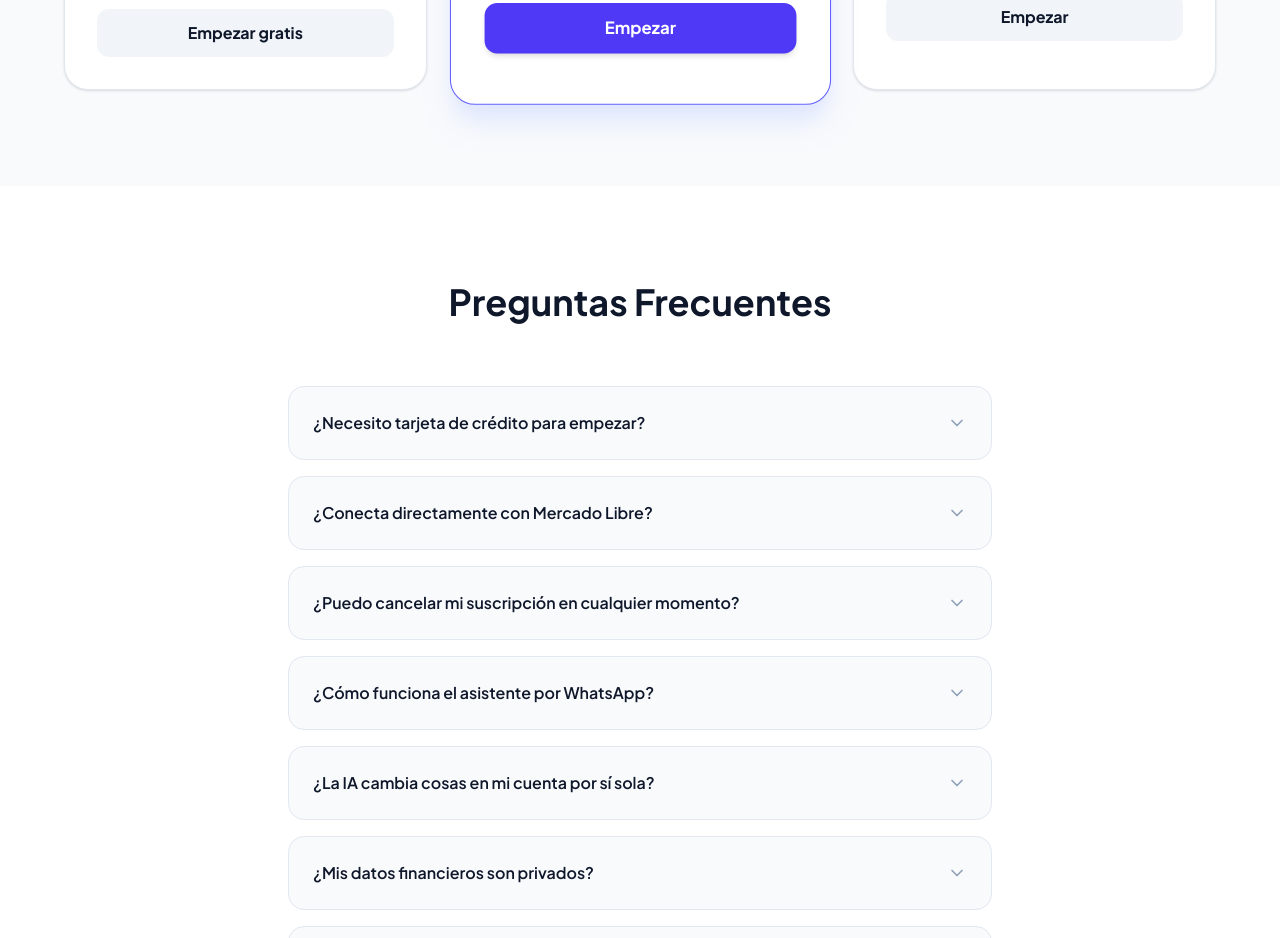
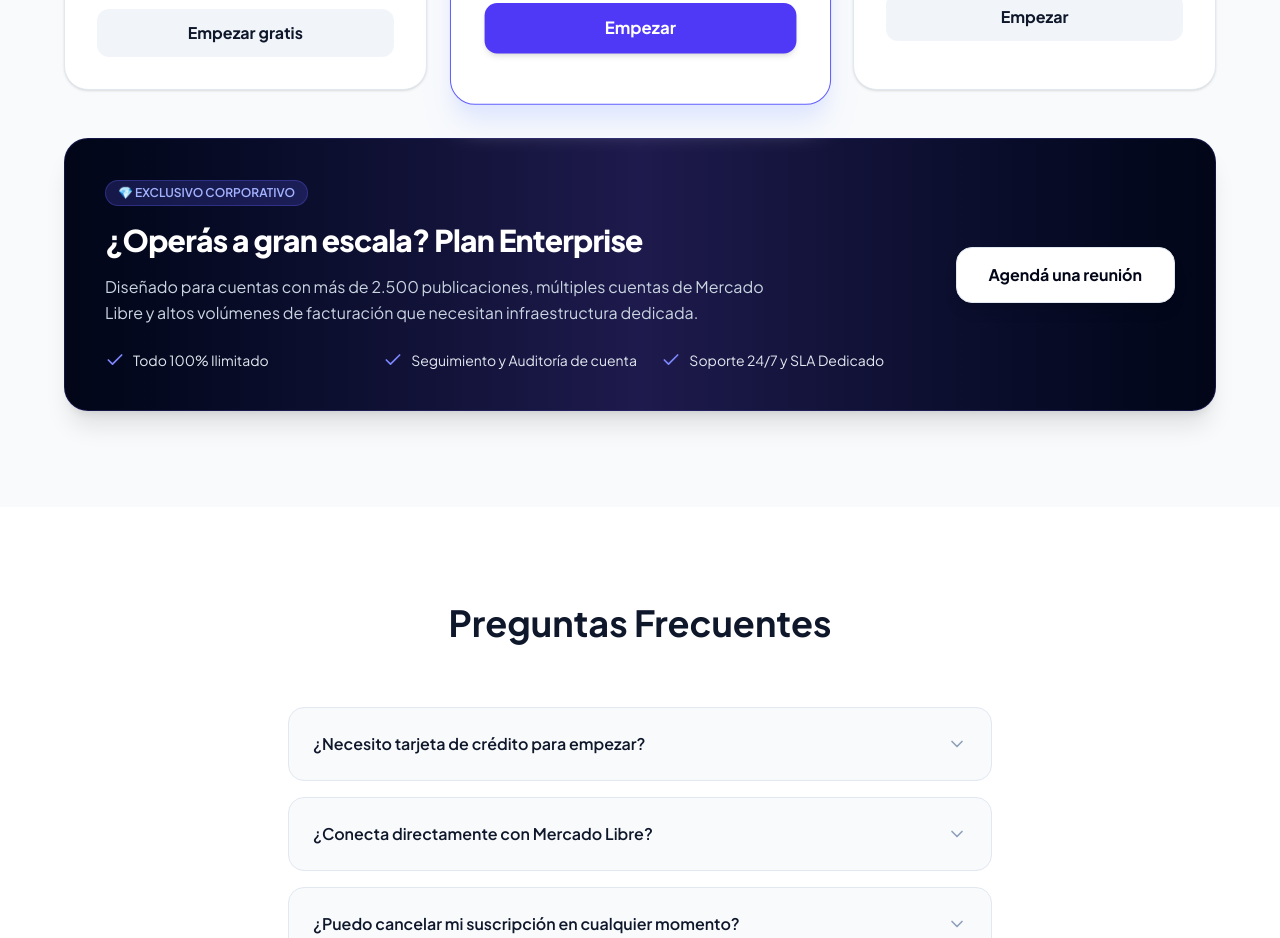
Before and after one commit to yoelzoff-glitch/Stockly, a Next.js app: page / in a window 1280 px wide. Shown: the part 6520-7458 px from the top of the page. Built offline with nearby package versions, Linux system fonts and the light colour scheme.

Commit message:
feat: add beautiful premium Enterprise plan banner below pricing plans

```diff
--- a/src/components/landing/Pricing.tsx
+++ b/src/components/landing/Pricing.tsx
@@ -118,6 +118,53 @@ export function Pricing() {
             </motion.div>
           ))}
         </div>
+
+        {/* Enterprise Banner */}
+        <motion.div
+          initial={{ opacity: 0, y: 20 }}
+          whileInView={{ opacity: 1, y: 0 }}
+          viewport={{ once: true }}
+          transition={{ duration: 0.5, delay: 0.2 }}
+          className="mt-12 max-w-6xl mx-auto bg-gradient-to-r from-slate-950 via-indigo-950 to-slate-950 rounded-3xl p-8 md:p-10 shadow-xl border border-indigo-900/40 relative overflow-hidden text-white flex flex-col md:flex-row items-center justify-between gap-8"
+        >
+          {/* Background decoration elements */}
+          <div className="absolute top-0 right-0 w-80 h-80 bg-indigo-500/10 rounded-full blur-3xl pointer-events-none -z-10"></div>
+          <div className="absolute bottom-0 left-0 w-60 h-60 bg-purple-500/10 rounded-full blur-3xl pointer-events-none -z-10"></div>
+
+          <div className="flex-1 space-y-4 text-center md:text-left">
+            <div className="inline-flex items-center gap-1.5 px-3 py-1 rounded-full text-xs font-semibold bg-indigo-500/20 border border-indigo-500/30 text-indigo-300">
+              💎 EXCLUSIVO CORPORATIVO
+            </div>
+            <h3 className="text-2xl md:text-3xl font-extrabold tracking-tight">
+              ¿Operás a gran escala? Plan Enterprise
+            </h3>
+            <p className="text-slate-300 text-sm md:text-base max-w-2xl leading-relaxed">
+              Diseñado para cuentas con más de 2.500 publicaciones, múltiples cuentas de Mercado Libre y altos volúmenes de facturación que necesitan infraestructura dedicada.
+            </p>
+            <div className="grid grid-cols-1 sm:grid-cols-3 gap-4 pt-2 text-sm text-slate-200">
+              <div className="flex items-center justify-center md:justify-start gap-2">
+                <Check className="w-5 h-5 text-indigo-400 shrink-0" />
+                <span>Todo 100% Ilimitado</span>
+              </div>
+              <div className="flex items-center justify-center md:justify-start gap-2">
+                <Check className="w-5 h-5 text-indigo-400 shrink-0" />
+                <span>Seguimiento y Auditoría de cuenta</span>
+              </div>
+              <div className="flex items-center justify-center md:justify-start gap-2">
+                <Check className="w-5 h-5 text-indigo-400 shrink-0" />
+                <span>Soporte 24/7 y SLA Dedicado</span>
+              </div>
+            </div>
+          </div>
+
+          <div className="shrink-0 w-full md:w-auto">
+            <Link href="https://calendly.com/stockly-demo" target="_blank" rel="noopener noreferrer" className="block w-full">
+              <Button className="w-full md:w-auto bg-white hover:bg-slate-100 text-slate-950 h-14 rounded-2xl text-base font-bold px-8 shadow-lg transition-all border border-slate-200 flex items-center justify-center gap-2">
+                Agendá una reunión
+              </Button>
+            </Link>
+          </div>
+        </motion.div>
       </div>
     </section>
   );
```
